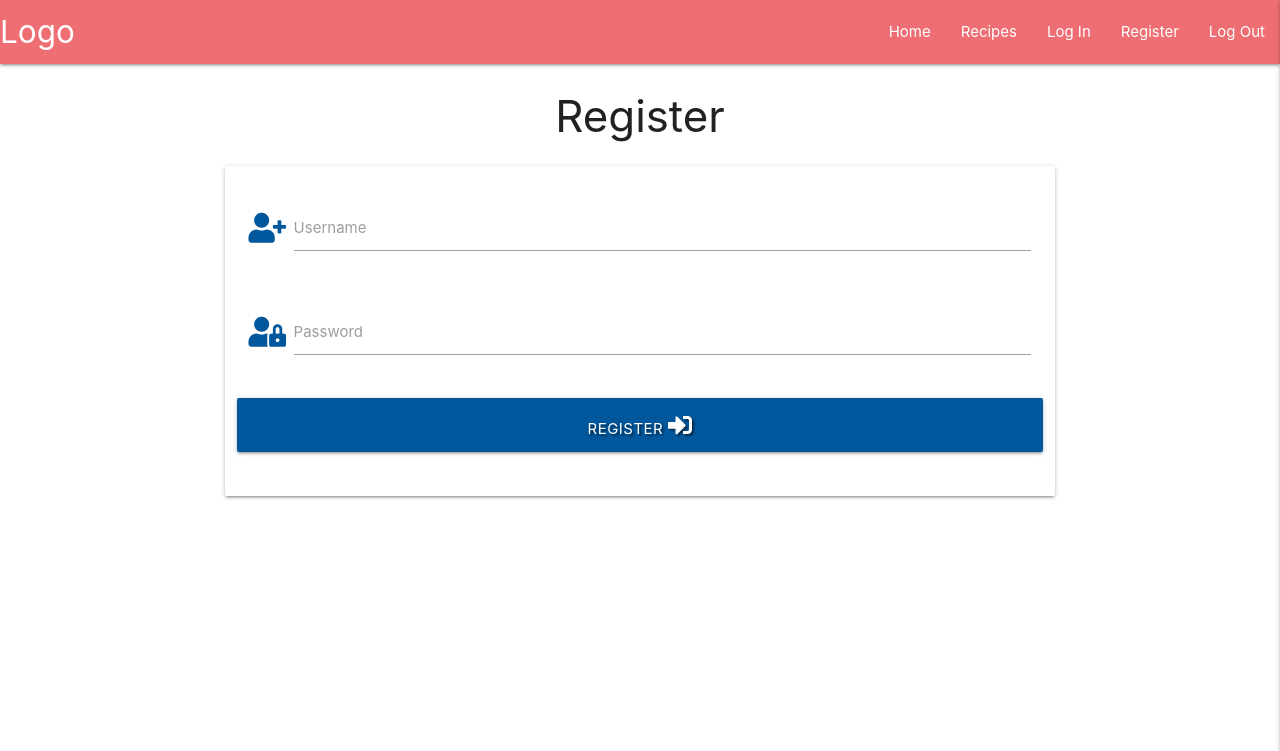
After one commit to joedoyler/Project4_DCD_FindCuisine, a Flask app: page /register in a window 1280 px wide. The commit adds this page. Shown: the top 751 px of the page. Run offline with Flask 2, Linux system fonts and the light colour scheme; some libraries are stand-ins or nearby versions.

Commit message:
Functional Registration Page

```diff
--- a/app.py
+++ b/app.py
@@ -4,6 +4,7 @@ from flask import(
     redirect, request, session, url_for)
 from flask_pymongo import PyMongo
 from bson.objectid import ObjectId
+from werkzeug.security import generate_password_hash, check_password_hash
 if os.path.exists("env.py"):
     import env
 
@@ -17,13 +18,36 @@ app.secret_key = os.environ.get("SECRET_KEY")
 
 mongo = PyMongo(app)
 
-
+# recipes page displaying recipes
 @app.route("/")
 @app.route("/get_recipes")
 def get_recipes():
     recipes = mongo.db.recipes.find()
     return render_template("recipes.html", recipes=recipes)
 
+#register page with form
+@app.route("/register", methods=["GET", "POST"])
+def register():
+    if request.method == "POST":
+        existing_user = mongo.db.users.find_one(
+            {"username": request.form.get("username").lower()})
+
+        if existing_user:
+            flash("Username already exists")
+            return redirect(url_for("register"))
+
+        register = {
+            "username": request.form.get("username").lower(),
+            "password": generate_password_hash(request.form.get("password"))
+        }
+        mongo.db.users.insert_one(register)
+
+        session["user"] = request.form.get("username").lower()
+        flash("You Are Officially A Foodie!")
+
+
+    return render_template("register.html")
+
 
 if __name__ == "__main__":
     app.run(host=os.environ.get("IP"),
--- a/static/css/style.css
+++ b/static/css/style.css
@@ -0,0 +1,7 @@
+.text-shadow {
+    text-shadow: 2px 2px 2px rgba(0, 0, 0, 0.5);
+}
+
+.flashes h4 {
+    line-height: 2;
+}
--- a/templates/base.html
+++ b/templates/base.html
@@ -22,7 +22,7 @@
         <li><a href="{{ url_for('get_recipes') }}">Home</a></li>
         <li><a href="#">Recipes</a></li>
         <li><a href="#"> Log In </a></li>
-        <li><a href="#">Register</a></li>
+        <li><a href="{{ url_for('register') }}">Register</a></li>
         <li><a href="#">Log Out</a></li>
       </ul>
     </div>
@@ -32,13 +32,24 @@
         <li><a href="{{ url_for('get_recipes') }}">Home</a></li>
         <li><a href="#">Recipes</a></li>
         <li><a href="#"> Log In </a></li>
-        <li><a href="#">Register</a></li>
+        <li><a href="{{ url_for('register') }}">Register</a></li>
         <li><a href="#">Log Out</a></li>
   </ul>
 </header>
 
+<section>
+        <!-- flash messages -->
+        {% with messages = get_flashed_messages() %}
+            {% if messages %}
+                {% for message in messages %}
+                    <div class="row flashes">
+                        <h4 class="light-blue lighten-4 center-align">{{ message }}</h4>
+                    </div>
+                {% endfor %}
+            {% endif %}
+        {% endwith %}
+    </section>
 
-<h1>the base page </h1>
 
     {% block content %}
 
--- /dev/null
+++ b/templates/register.html
@@ -0,0 +1,42 @@
+{% extends "base.html" %}
+{% block content %}
+    <h3 class="center-align">Register</h3>
+
+    <div class="row">
+        <form class="col s12 m8 offset-m2" method="POST" action="{{ url_for('register') }}">
+            <div class="card-panel">
+                <!-- username -->
+                <div class="row">
+                    <div class="input-field col s12">
+                        <i class="fas fa-user-plus prefix light-blue-text text-darken-4"></i>
+                        <input id="username" name="username" type="text" minlength="5"
+                            maxlength="15" pattern="^[a-zA-Z0-9]{5,15}$" class="validate" required>
+                        <label for="username">Username</label>
+                    </div>
+                </div>
+                <!-- password -->
+                <div class="row">
+                    <div class="input-field col s12">
+                        <i class="fas fa-user-lock prefix light-blue-text text-darken-4"></i>
+                        <input id="password" name="password" type="password" minlength="5"
+                            maxlength="15" pattern="^[a-zA-Z0-9]{5,15}$" class="validate" required>
+                        <label for="password">Password</label>
+                    </div>
+                </div>
+                <!-- register -->
+                <div class="row">
+                    <button type="submit" class="col s12 btn-large light-blue darken-4 text-shadow">
+                        Register <i class="fas fa-sign-in-alt"></i>
+                    </button>
+                </div>
+            </div>
+        </form>
+    </div>
+
+
+    </div>
+
+
+
+
+{% endblock %}
```
